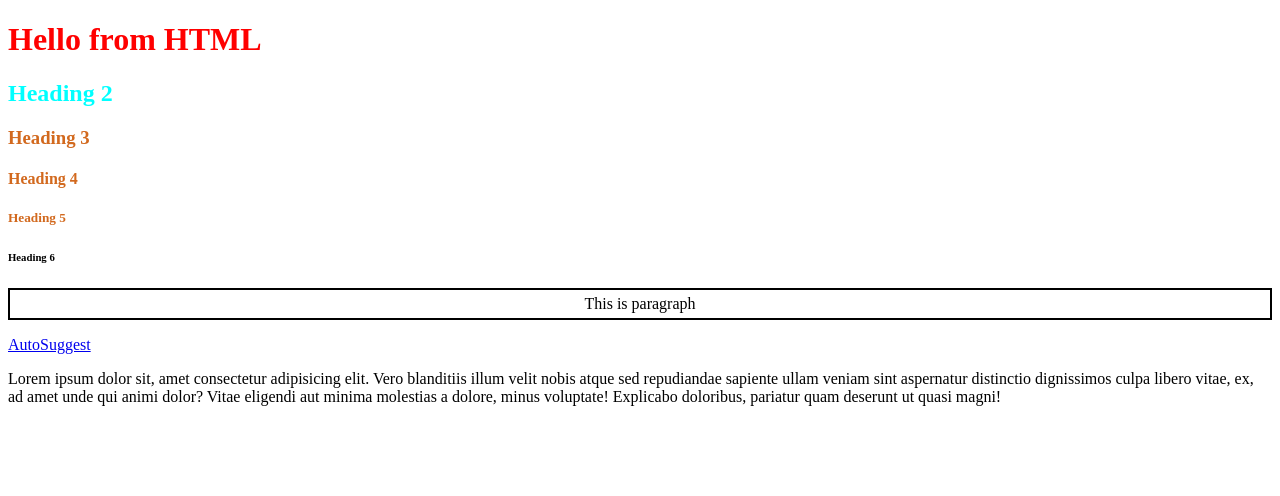
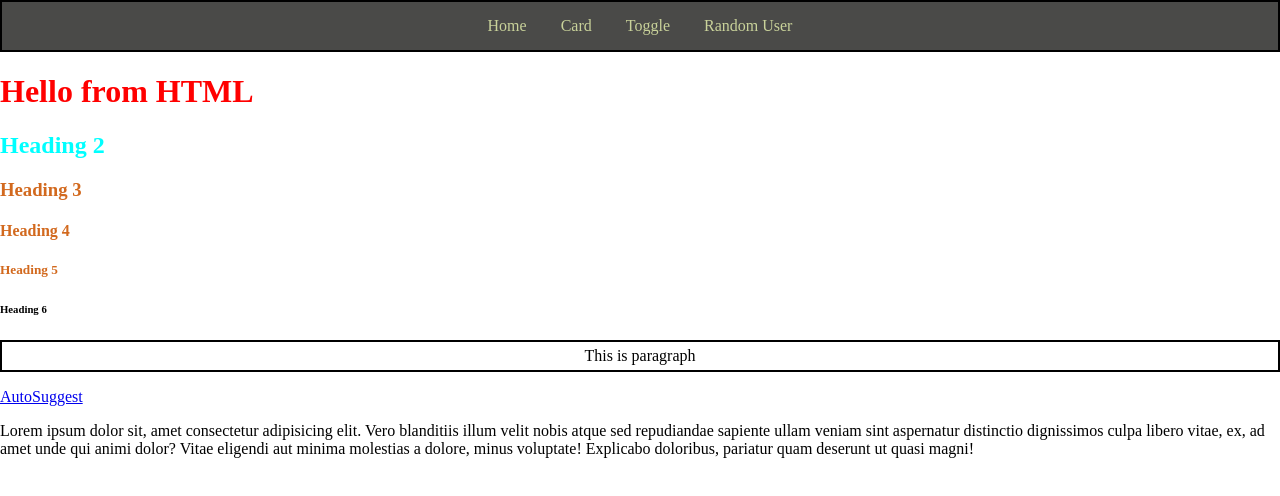
Before and after one commit to navya-thottempudi/autosuggest, a website: page frontend/index.html in a window 1280 px wide. Drawn offline with Linux system fonts and the light colour scheme.

Commit message:
Added a navbar

```diff
--- a/frontend/css/index.css
+++ b/frontend/css/index.css
@@ -15,3 +15,25 @@
     padding: 5px;
     text-align: center;
 }
+.nav{
+    border:2px;
+    border-style: solid;
+    border-color:black;
+    padding: 15px;
+    background-color:rgb(74, 74, 72);
+    text-align:center;
+
+}
+.nav a{
+    color:rgb(201, 210, 154);
+    padding: 15px;
+    text-decoration: none;
+}
+
+.nav a:hover{
+    background-color:rgb(152, 153, 146);
+    color: white;
+}
+body{
+    margin:0px;
+}
--- a/frontend/index.html
+++ b/frontend/index.html
@@ -7,6 +7,12 @@
     <link rel="stylesheet" href="css/index.css">
 </head>
 <body>
+    <div class="nav">
+        <a href="">Home</a>
+        <a href="">Card</a>
+        <a href="">Toggle</a>
+        <a href="">Random User</a>
+    </div>
     <h1>Hello from HTML</h1>
     <h2 id="heading-2" >Heading 2</h2>
     <h3 class="heading">Heading 3</h3>
```
